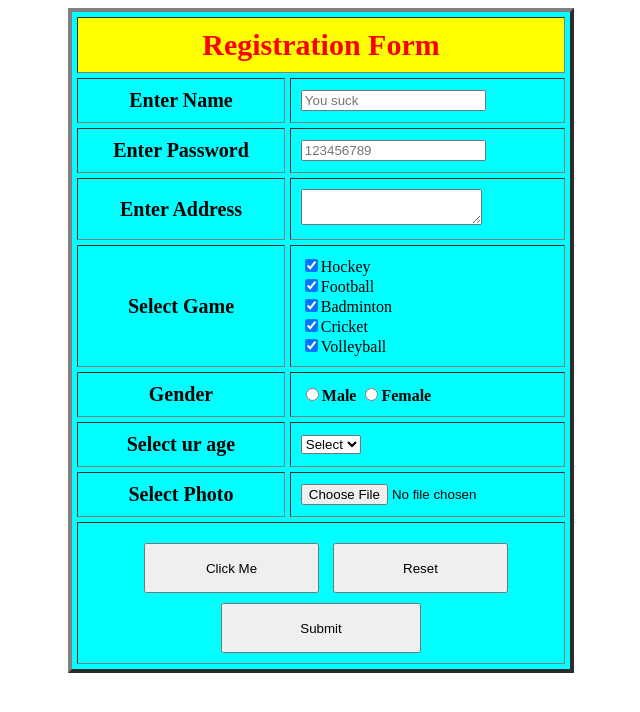
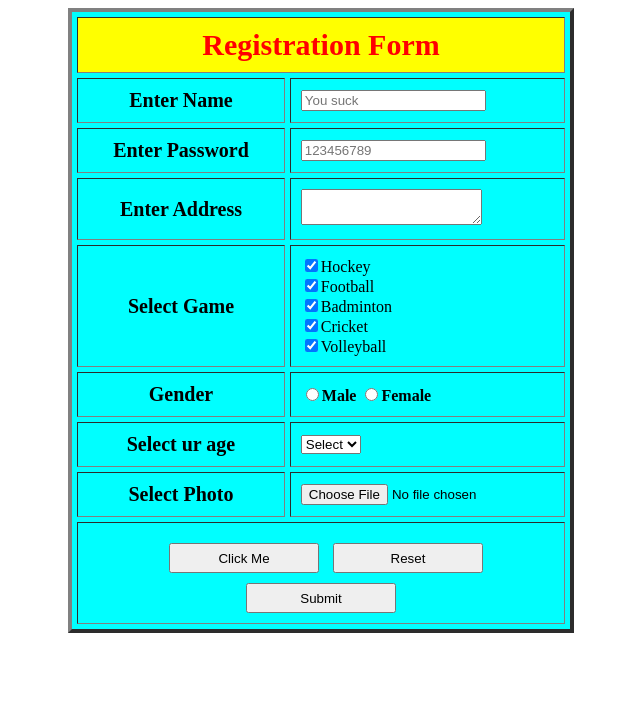
Before and after one commit to Josh-Ra/List-tables, a plain HTML site: page index.html in a window 1280 px wide. Shown: the whole page, without its empty margins (319-959 px from the left). Drawn offline with Linux system fonts and the light colour scheme.

Commit message:
Update index.html

```diff
--- a/index.html
+++ b/index.html
@@ -145,9 +145,9 @@
         </tr>
         <tr>
           <th colspan="10">
-            <button style="width: 175px; height: 50px">Click Me</button>
-            <input type="reset" style="width: 175px; height: 50px" />
-            <input type="submit" style="width: 200px; height: 50px" />
+            <button style="width: 150px; height: 30px">Click Me</button>
+            <input type="reset" style="width: 150px; height: 30px" />
+            <input type="submit" style="width: 150px; height: 30px" />
           </th>
         </tr>
       </table>
```
